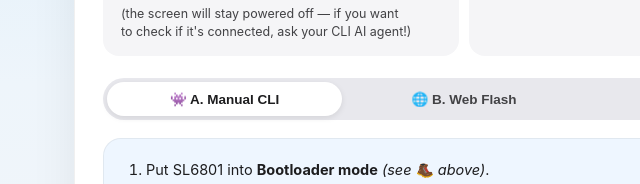
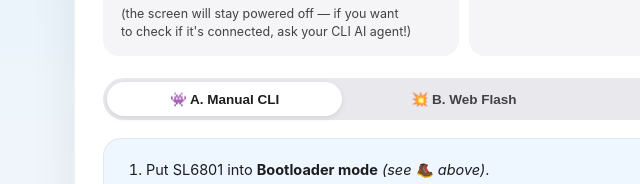
Before and after one commit to fp101fs/sl6801-ipod, a plain HTML site: page docs/index.html in a window 1280 px wide. Shown: the part 1376-1560 px from the top of the page, 176-816 px from the left. Drawn offline with Linux system fonts and the light colour scheme; no server answers.

Commit message:
Use 💥 emoji for Web Flash tab

```diff
--- a/docs/index.html
+++ b/docs/index.html
@@ -596,7 +596,7 @@
 
       <div class="tabs" role="tablist">
         <button class="tab active" role="tab" aria-selected="true" onclick="selectTabByIndex(0)">👾 A. Manual CLI</button>
-        <button class="tab" role="tab" aria-selected="false" onclick="selectTabByIndex(1)">🌐 B. Web Flash</button>
+        <button class="tab" role="tab" aria-selected="false" onclick="selectTabByIndex(1)">💥 B. Web Flash</button>
         <button class="tab" role="tab" aria-selected="false" onclick="selectTabByIndex(2)">🤖 C. LLM Prompt</button>
       </div>
 
```
